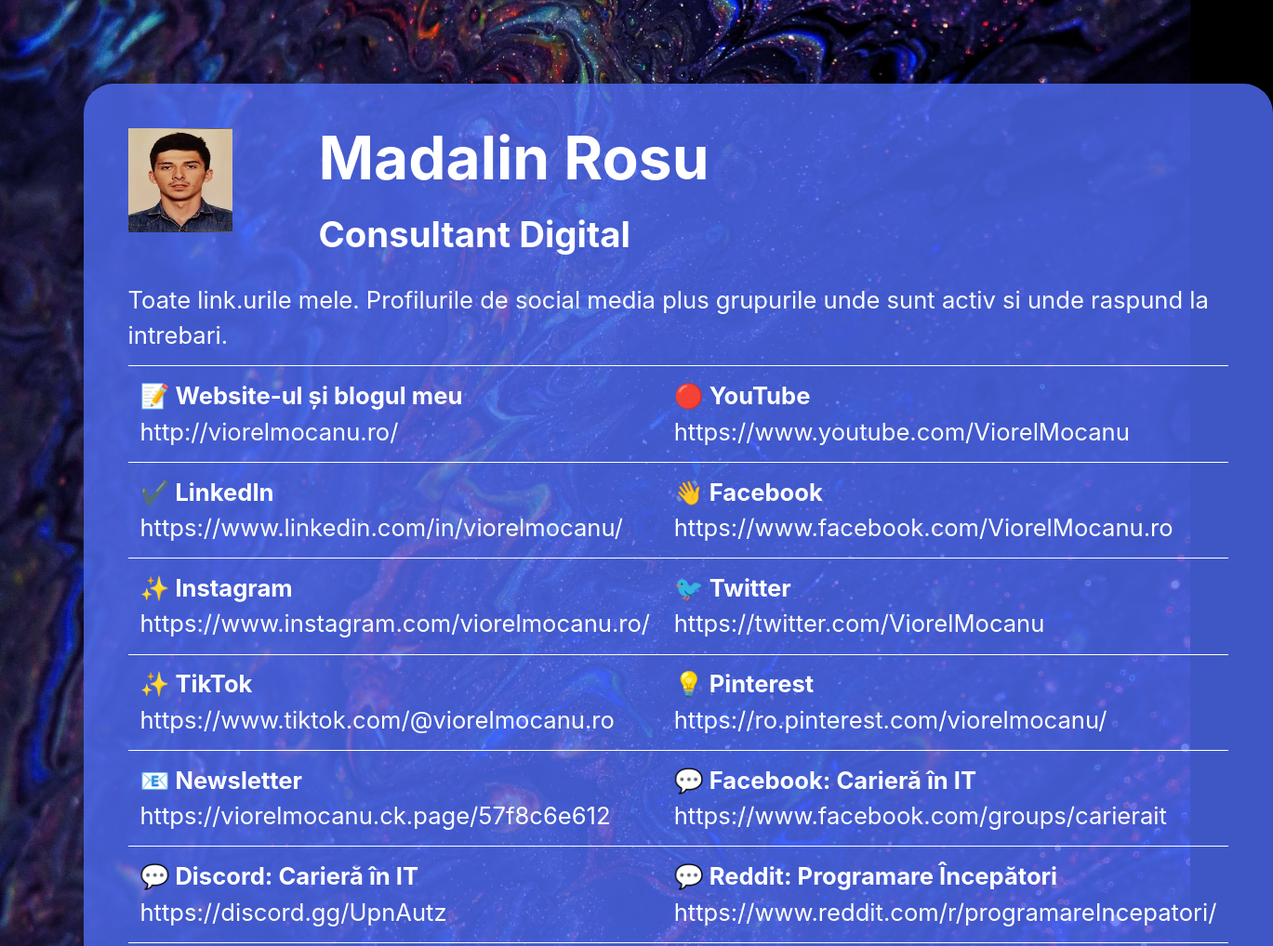
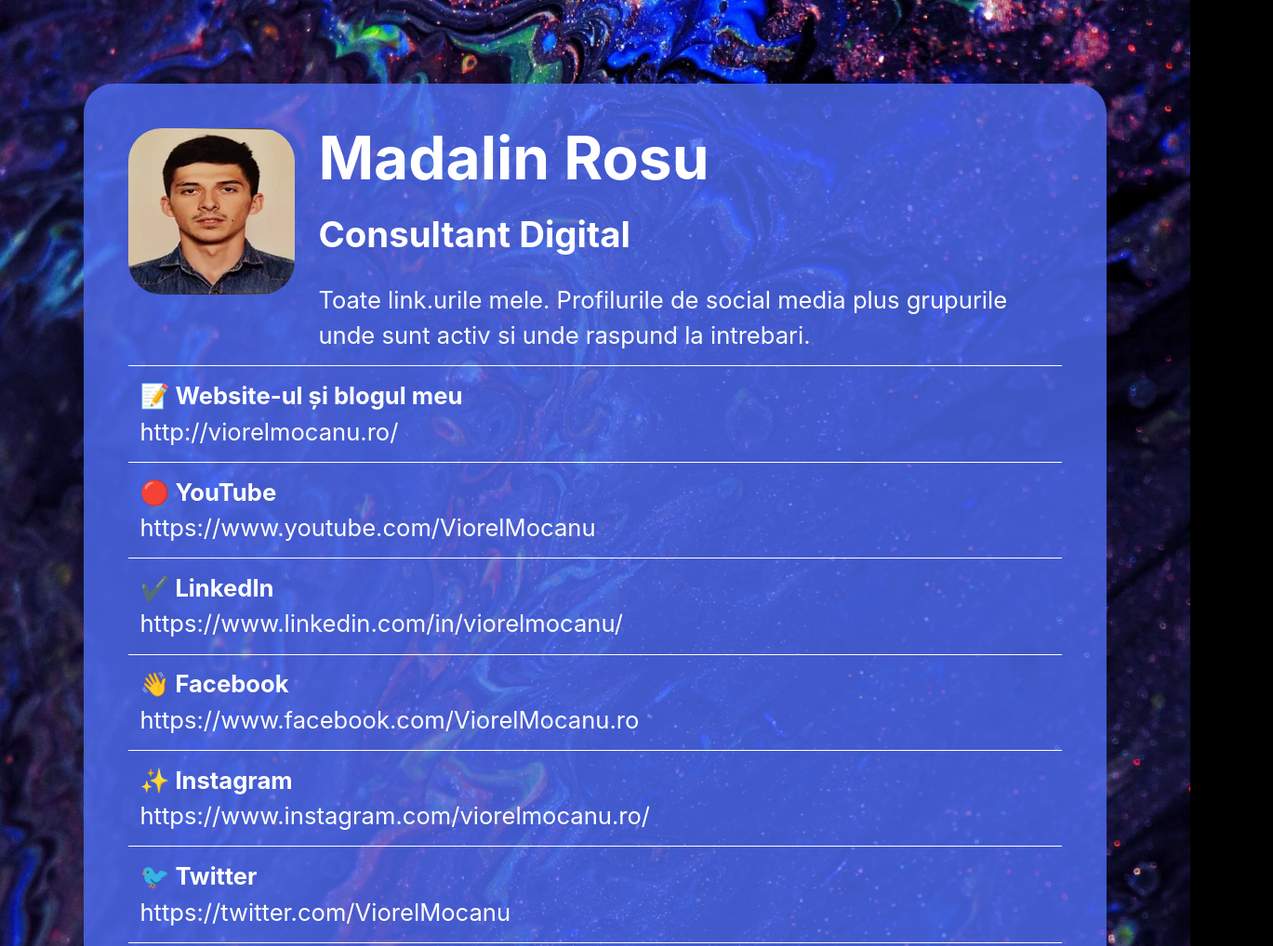
Before and after one commit to RosuMadalin/test-madalinrosu, a plain HTML site: page index.html in a window 1280 px wide. Shown: the top 1018 px of the page at 93% size, 1369 px wide, since content can reach past the window. Drawn offline with Linux system fonts and the light colour scheme.

Commit message:
modificari imagini resposive

```diff
--- a/index.html
+++ b/index.html
@@ -61,23 +61,26 @@
         <div class="Container" itemscope="" itemtype="https://schema.org/Person">
             <header>
                 <picture class="Avatar">
-                    <source type="image/webp" srcset="
-                    Portret.Madalin-112.webp 112w,
-                    Portret.Madalin-192.webp 192w,
-                    " sizes="
-                    (max-width: 929px) 112px,
+					<source type="image/webp" srcset="
+					Portret.Madalin-112.webp 112w,
+					Portret.Madalin-192.webp 192w
+					" sizes="
+					(max-width: 929px) 112px,
 					(min-width: 930px) clamp(130px, 14vw, 12rem)
 					" />
 					<img srcset="
-					viorel-mocanu-112.jpg 112w,
-					viorel-mocanu-192.jpg 192w,
+					Portret.Madalin-112.jpg 112w,
+					Portret.Madalin-192.jpg 192w
 					" sizes="
 					(max-width: 929px) 112px,
 					(min-width: 930px) clamp(130px, 14vw, 12rem)
-					" src="./viorel-mocanu-112.jpg" alt="Imagine de profil pentru Viorel Mocanu"
-                     loading="lazy" decoding="async" width="112" height="112" itemprop="image"/>
-
-                </picture>
+					" src="@TODO" alt="Imagine de profil pentru Viorel Mocanu" loading="lazy" decoding="async" width="112" height="112" itemprop="image"
+                    style="
+                        display: block;
+                        width: 100%;
+                        height: auto;
+                        border-radius: 20%" />
+				</picture>
 
                 <h1 class="TitlulPaginii">
                 <strong itemprop="name">Madalin Rosu</strong>
--- a/style.scss
+++ b/style.scss
@@ -33,6 +33,7 @@
         margin: 7vw;
         padding: 3rem;
     }
+
 }
 
 header { display: block; }
@@ -45,6 +46,8 @@
      { float: left; }
     @media (min-width: 930px)
      { width: clamp(130px, 14vw, 12rem); }
+     { height: clamp(130px, 14vw, 12rem); }
+
 }
 .Avatar img {
     display: block;
@@ -87,7 +90,7 @@
     padding: 0;
     border-top: 1px solid #fff;
 
-    @media (min-width: 1100px) {
+    @media (min-width: 1800px) {
         display: grid;
         grid-template-columns: 1fr 1fr;
     }
@@ -125,4 +128,5 @@
     white-space: nowrap;
     overflow: hidden;
     text-overflow: ellipsis;
+    font-weight: 400;
 }
```
Also changed, not shown: style.css.
